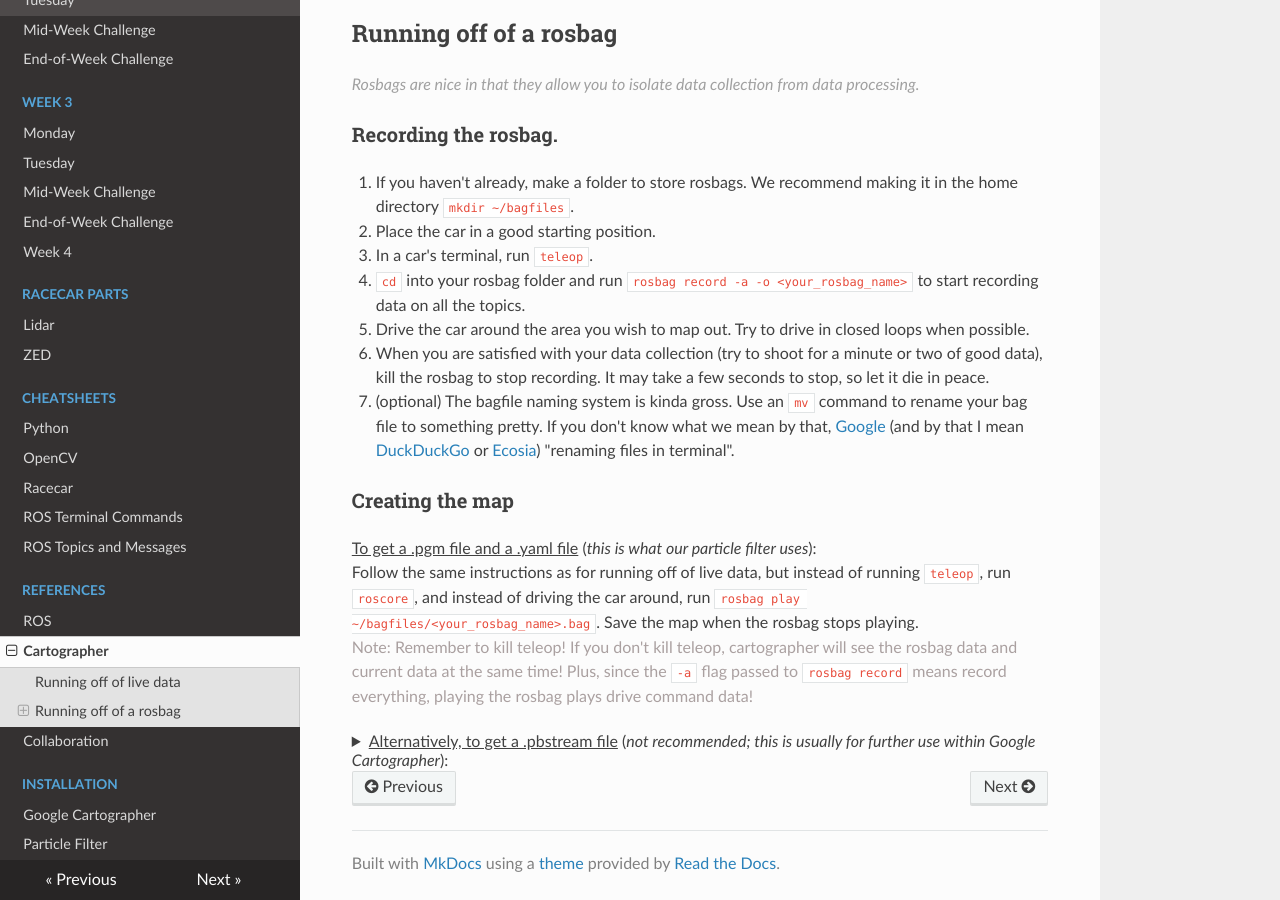
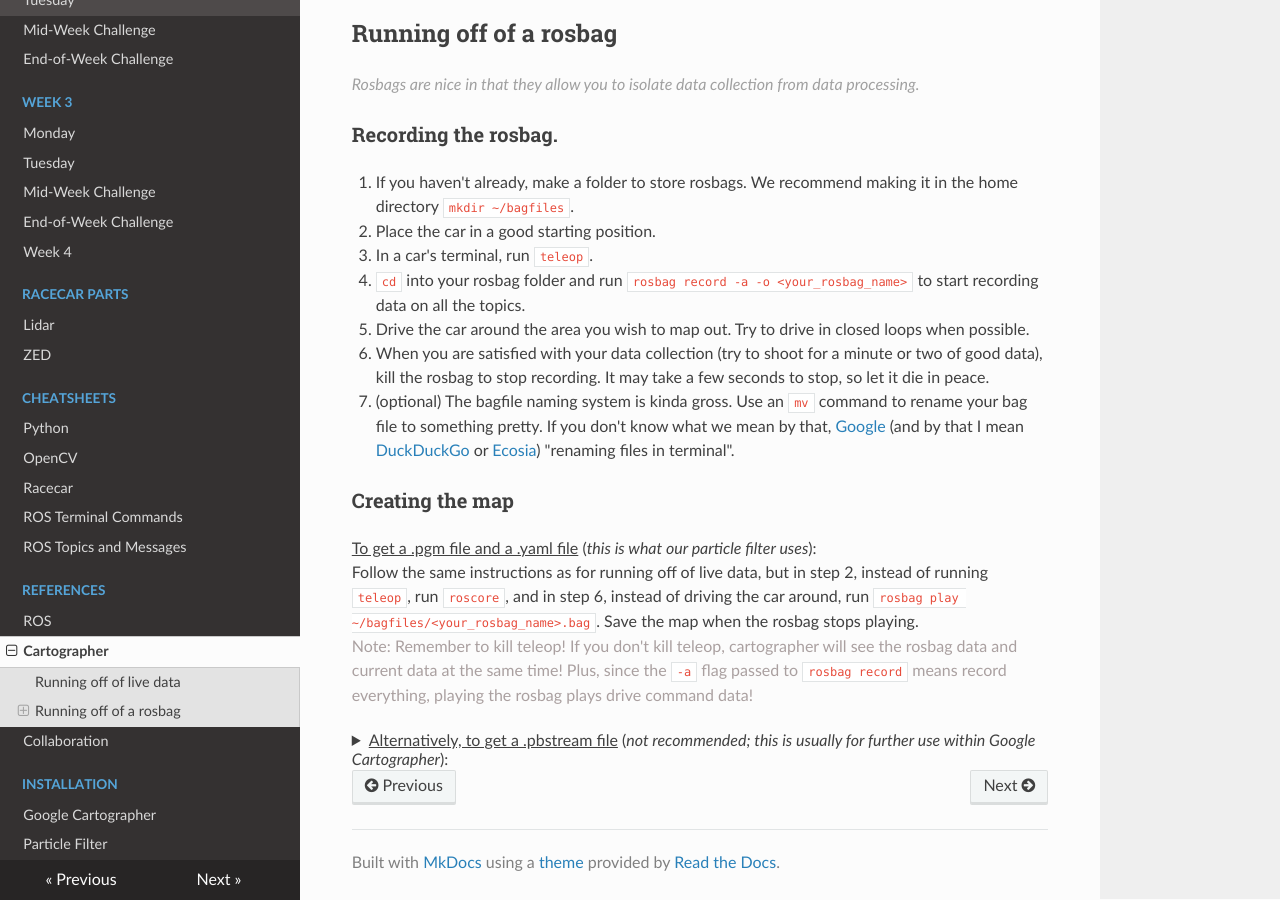
Before and after one commit to ChrisLindland/racecar-website, an MkDocs documentation site: the page built from docs/maps/cartographer/cartographer_usage.md, in a window 1280 px wide and 900 px high, scrolled down 1574 px. Built offline with MkDocs 1.6.1, drawn with Linux system fonts in a browser that asks for light colours; nearby versions of some CDN libraries.

Commit message:
Update cartographer_usage.md

```diff
--- a/docs/maps/cartographer/cartographer_usage.md
+++ b/docs/maps/cartographer/cartographer_usage.md
@@ -35,7 +35,7 @@
 
 ### Creating the map
 <u>To get a .pgm file and a .yaml file</u> (*this is what our particle filter uses*):<br>
-Follow the same instructions as for running off of live data, but instead of running `teleop`, run `roscore`, and instead of driving the car around, run `rosbag play ~/bagfiles/<your_rosbag_name>.bag`. Save the map when the rosbag stops playing.<br>
+Follow the same instructions as for running off of live data, but in step 2, instead of running `teleop`, run `roscore`, and in step 6, instead of driving the car around, run `rosbag play ~/bagfiles/<your_rosbag_name>.bag`. Save the map when the rosbag stops playing.<br>
 <font color="AAA0A0"> Note: Remember to kill teleop! If you don't kill teleop, cartographer will see the rosbag data and current data at the same time! Plus, since the `-a` flag passed to `rosbag record` means record everything, playing the rosbag plays drive command data!</font>
 
 <details><summary><u>Alternatively, to get a .pbstream file</u> (<i>not recommended; this is usually for further use within Google Cartographer</i>):</summary>
```
